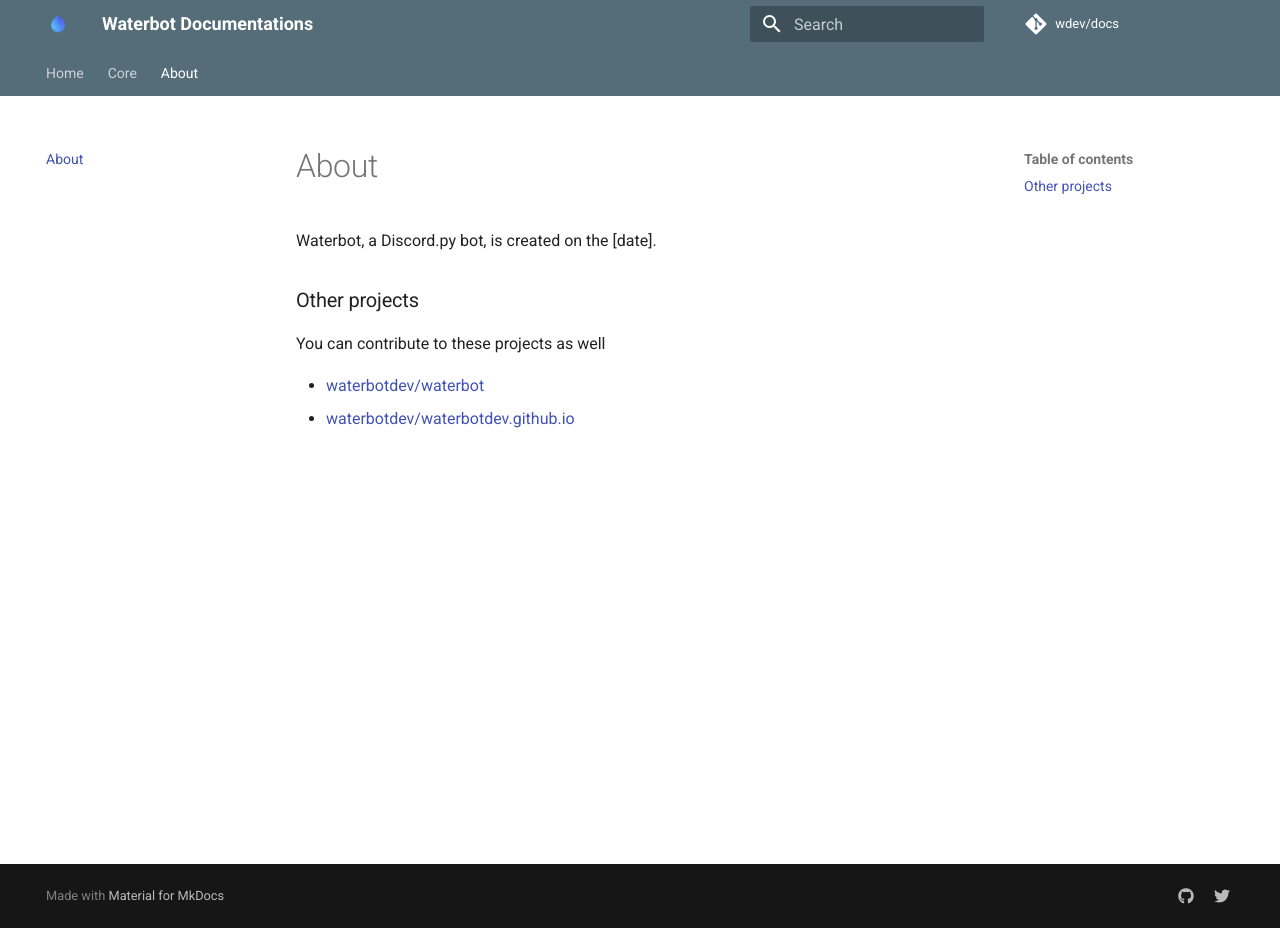
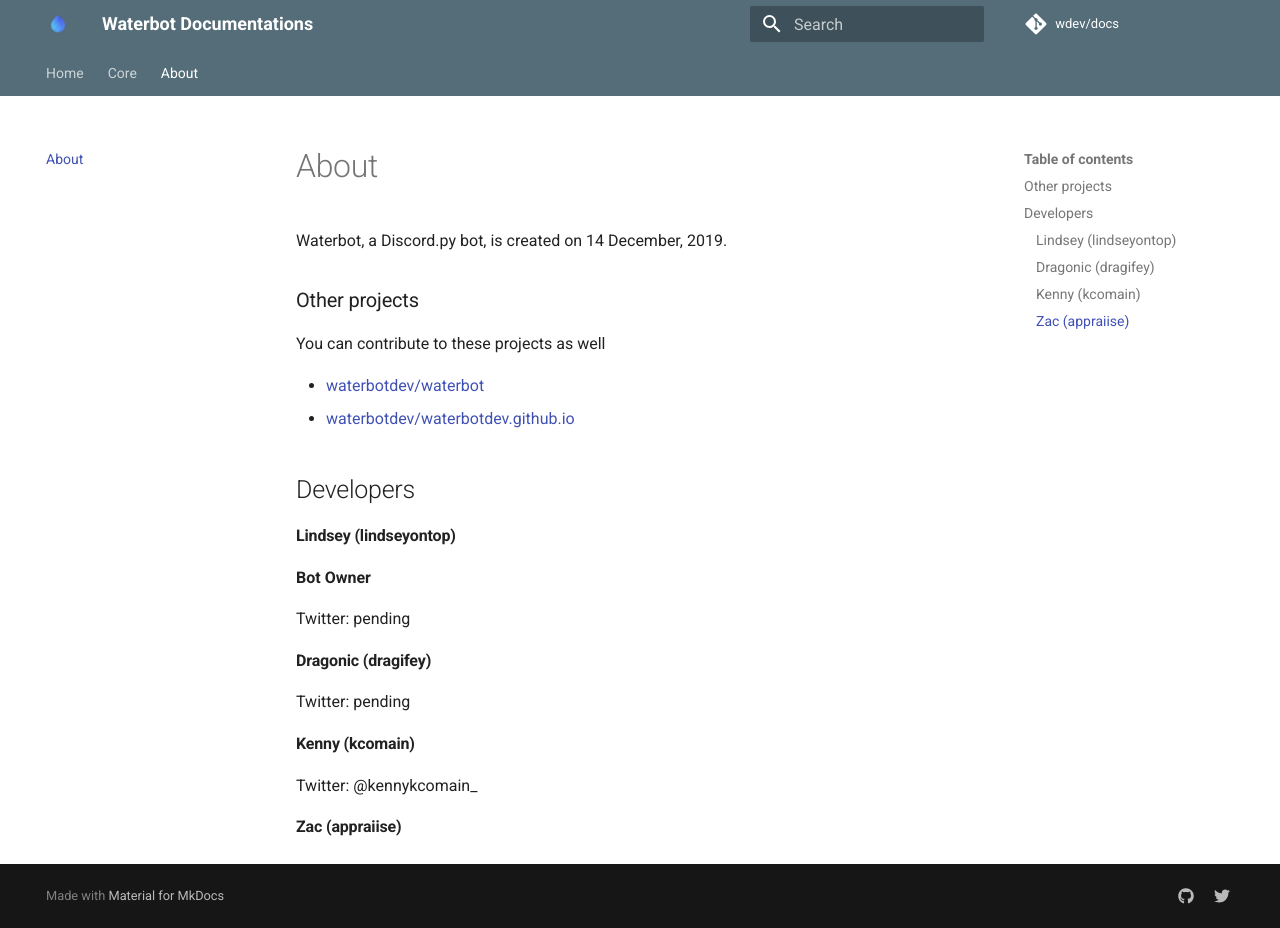
Before and after one commit to waterbotdev/docs, an MkDocs documentation site: the page built from docs/about.md, in a window 1280 px wide and 928 px high. Built offline with MkDocs 1.6.1 and Material for MkDocs 9.7.7, drawn with Linux system fonts in a browser that asks for light colours; comment, search, counter and statistics services are not loaded.

Commit message:
Update about.md

```diff
--- a/docs/about.md
+++ b/docs/about.md
@@ -1,8 +1,23 @@
 # About
-Waterbot, a Discord.py bot, is created on the [date].
+Waterbot, a Discord.py bot, is created on 14 December, 2019.
 
 ### Other projects
 You can contribute to these projects as well
 
 - @waterbotdev/waterbot
 - @waterbotdev/waterbotdev.github.io
+
+## Developers
+
+#### Lindsey (lindseyontop)
+**Bot Owner**
+
+Twitter: pending
+
+#### Dragonic (dragifey)
+Twitter: pending
+
+#### Kenny (kcomain)
+Twitter: @kennykcomain_
+
+#### Zac (appraiise)
```
